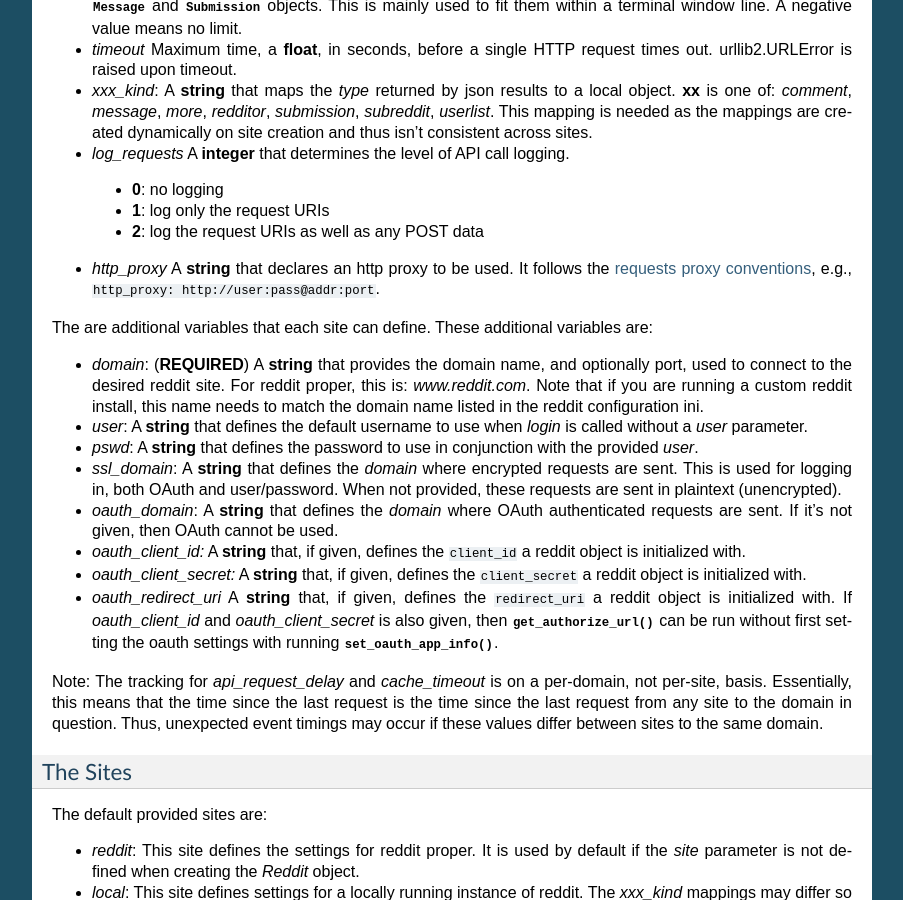
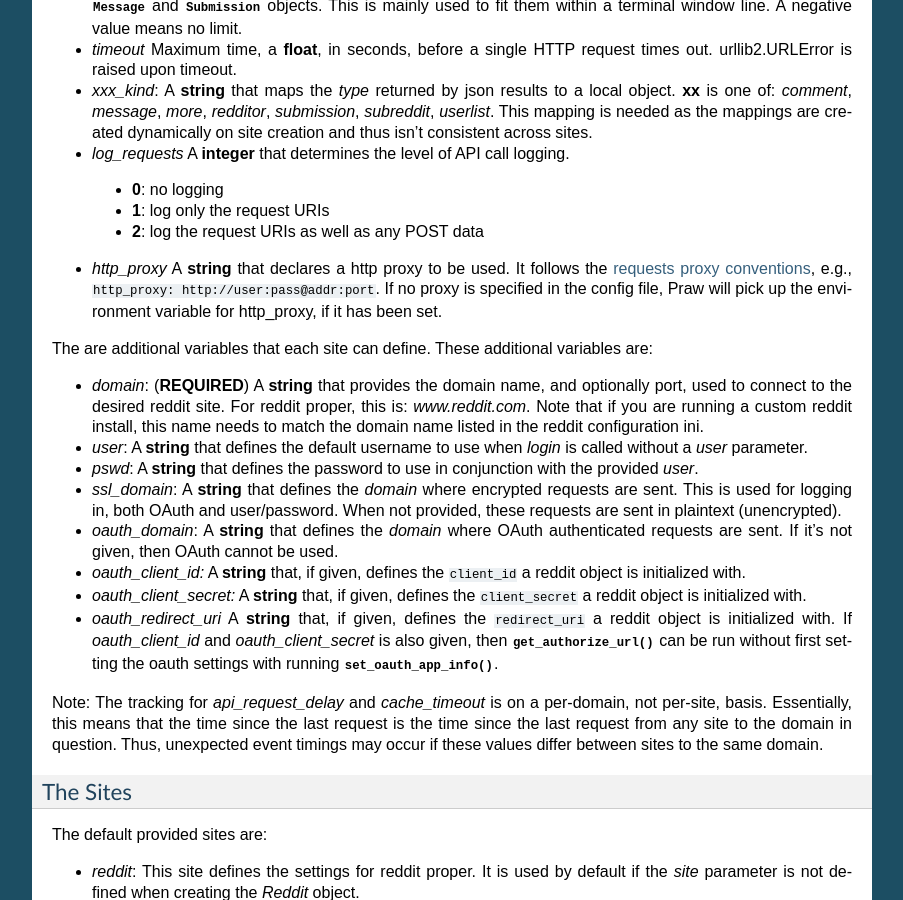
Before and after one commit to praw-dev/praw, a Sphinx documentation site: the page built from docs/pages/configuration_files.rst, in a window 1280 px wide and 900 px high, scrolled down 862 px. Shown: the whole window, without its empty margins (198-1101 px from the left). Built offline with Sphinx 7.4.7, drawn with Linux system fonts in a browser that asks for light colours.

Commit message:
update documentation

```diff
--- a/docs/pages/configuration_files.rst
+++ b/docs/pages/configuration_files.rst
@@ -65,10 +65,12 @@ config file. Each site can overwrite any of these variables.
  * **1**: log only the request URIs
  * **2**: log the request URIs as well as any POST data
 
-* *http_proxy* A **string** that declares an http proxy to be used. It follows
+* *http_proxy* A **string** that declares a http proxy to be used. It follows
   the `requests proxy conventions
   <http://docs.python-requests.org/en/latest/user/advanced/#proxies>`_, e.g.,
-  ``http_proxy: http://user:pass@addr:port``.
+  ``http_proxy: http://user:pass@addr:port``. If no proxy is specified in the
+  config file, Praw will pick up the environment variable for http_proxy, if it
+  has been set.
 
 The are additional variables that each site can define. These additional
 variables are:
```
